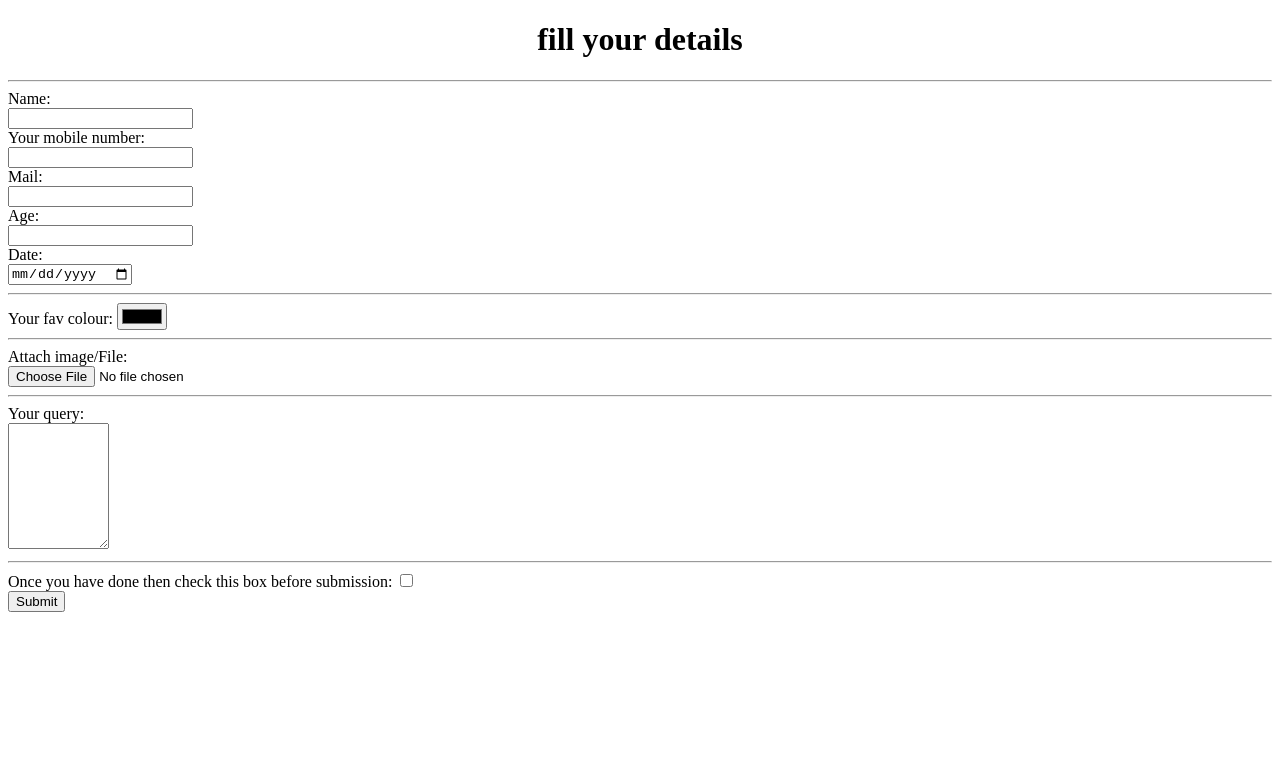
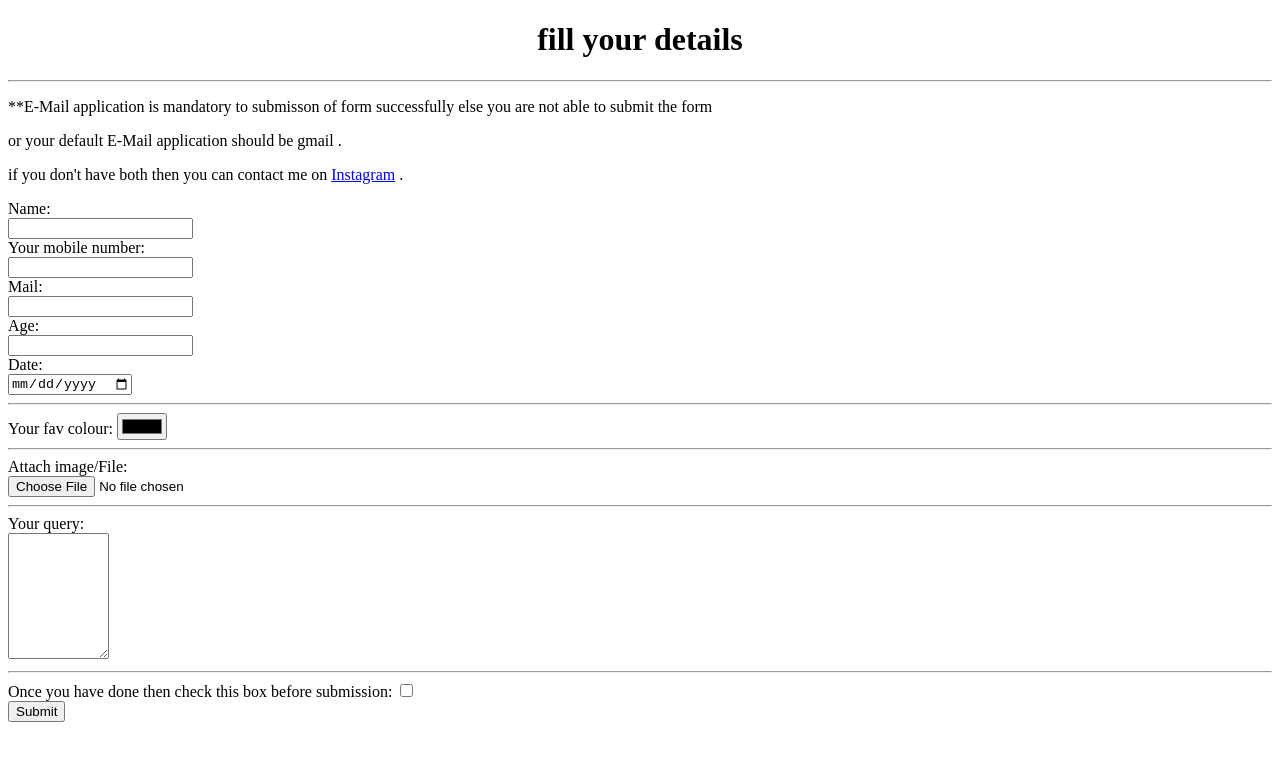
Before and after one commit to Gauravtripathi143/-Gaurav, a plain HTML site: page contactme.html in a window 1280 px wide. Drawn offline with Linux system fonts and the light colour scheme.

Commit message:
Update contactme.html

```diff
--- a/contactme.html
+++ b/contactme.html
@@ -15,6 +15,10 @@
     </center>
   </h1>
   <hr size="2">
+  <p>**E-Mail application is mandatory to submisson of form successfully else you are not able to submit the form</p>
+  <p>or your default E-Mail application should be gmail .</p>
+  <p>
+  if you don't have both then you can contact me on   <a href="https://www.instagram.com/gauravtripathi143/">Instagram</a> .</p>
   <!--  <table cellspacing=20>
 
 
```
